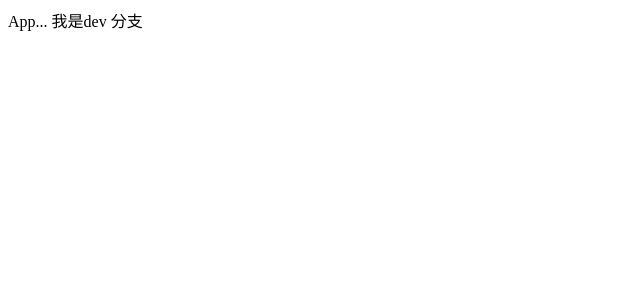
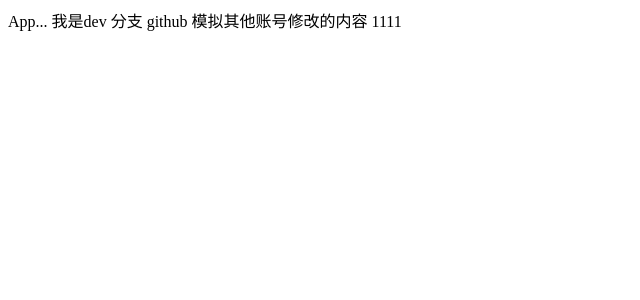
Before and after one commit to czd1947/react-backstage01, a React (Create React App) app: page / in a window 1280 px wide. Shown: the top 300 px of the page, without its empty margins (0-640 px from the left). Built offline with nearby package versions, Linux system fonts and the light colour scheme.

Commit message:
Update App.jsx from github
github 模拟 user modify

```diff
--- a/src/App.jsx
+++ b/src/App.jsx
@@ -5,6 +5,7 @@ export default function App(){
         <div>
             App...
             我是dev 分支
+            github 模拟其他账号修改的内容 1111
         </div>
     )
 }
```
